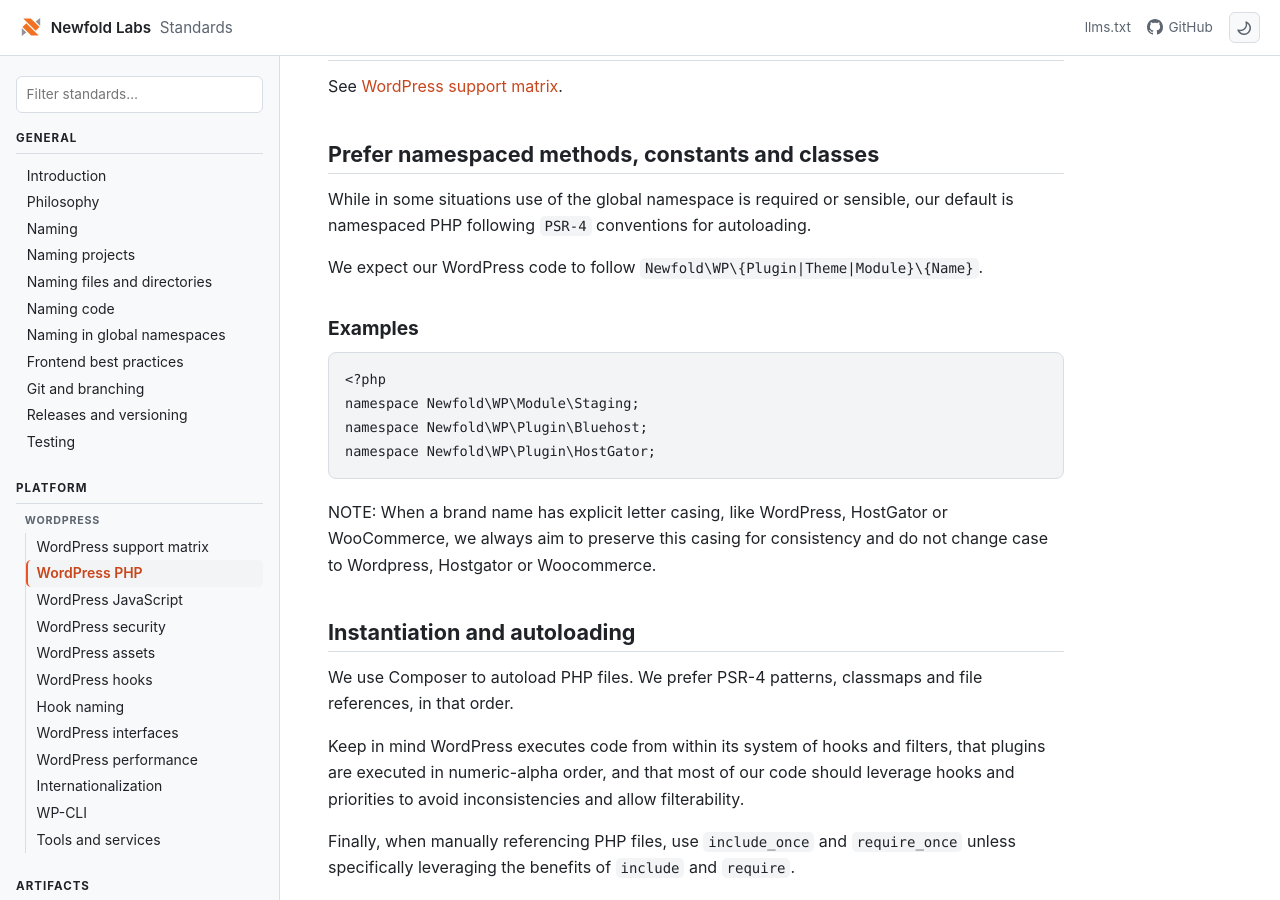
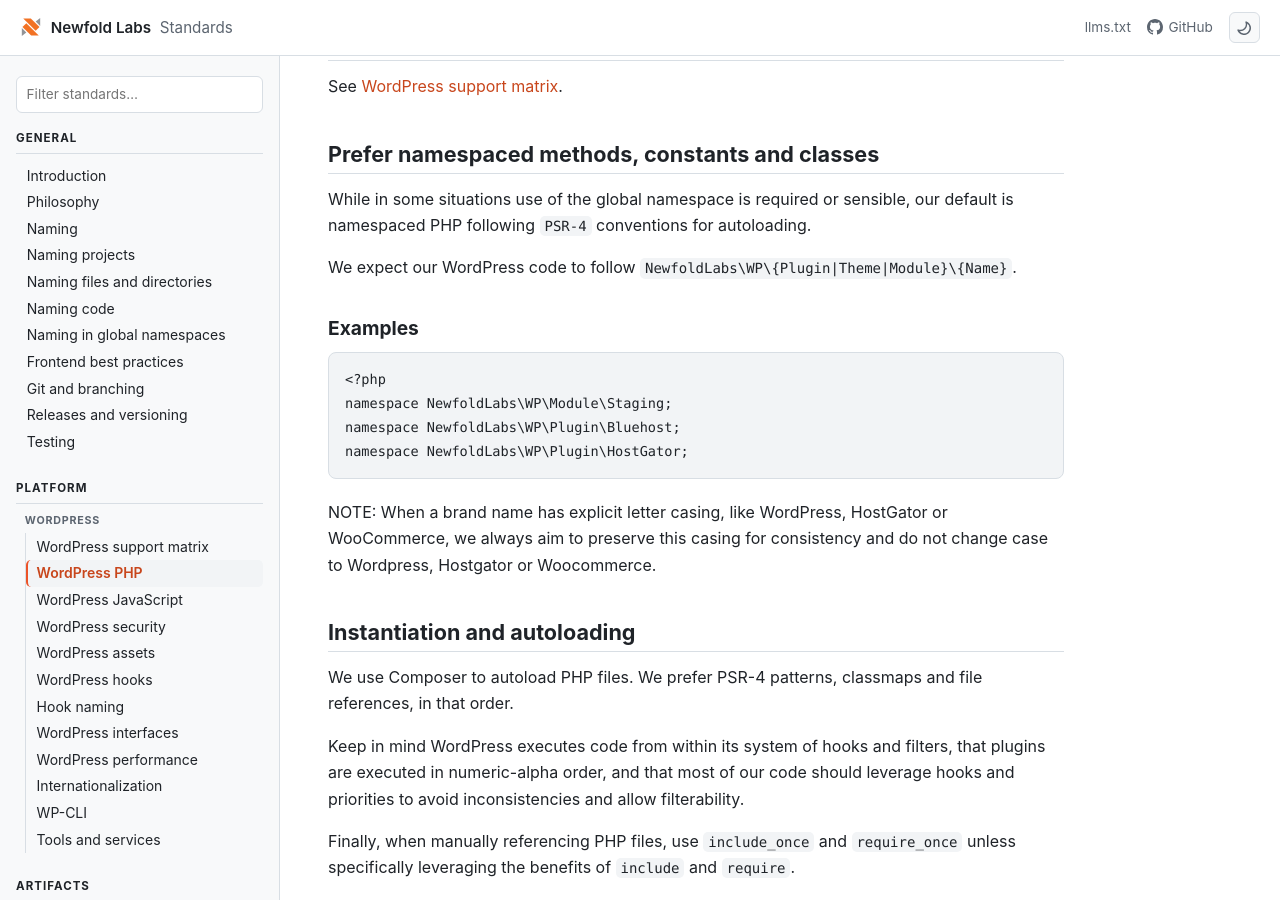
Before and after one commit to newfold-labs/standards, a Jekyll site: the page built from platform/wordpress/php.md, in a window 1280 px wide and 900 px high, scrolled down 1110 px. Built offline with Jekyll 4.4.1, drawn with Linux system fonts in a browser that asks for light colours.

Commit message:
fix(PRESS0-4793): name the vendor we ship, and soften the two rules
The namespace convention has read "Newfold\WP\..." since how-we-work, but every
plugin and module in the organisation declares "NewfoldLabs\WP\...". Nothing
checked it before, so the two never had to agree. The standard follows what we
ship.

Both rules drop to warning. Errors are for code that does not parse; a hook or
a namespace against the convention still runs, and renaming either one breaks
whatever already refers to it. The severity here now matches what the sniffs
report through the Newfold ruleset, which is what a scorecard reads.

````diff
--- a/platform/wordpress/php.md
+++ b/platform/wordpress/php.md
@@ -58,15 +58,15 @@ While in some situations use of the global namespace is required or sensible, ou
 default is namespaced PHP following `PSR-4` conventions for autoloading.
 
 We expect our WordPress code to follow
-`Newfold\WP\{Plugin|Theme|Module}\{Name}`.
+`NewfoldLabs\WP\{Plugin|Theme|Module}\{Name}`.
 
 ### Examples
 
 ```php
 <?php
-namespace Newfold\WP\Module\Staging;
-namespace Newfold\WP\Plugin\Bluehost;
-namespace Newfold\WP\Plugin\HostGator;
+namespace NewfoldLabs\WP\Module\Staging;
+namespace NewfoldLabs\WP\Plugin\Bluehost;
+namespace NewfoldLabs\WP\Plugin\HostGator;
 ```
 
 NOTE: When a brand name has explicit letter casing, like WordPress, HostGator or
--- a/rules/wp-hooks-naming-hook-name-format.yml
+++ b/rules/wp-hooks-naming-hook-name-format.yml
@@ -2,7 +2,7 @@
 id: wp-hooks-naming-hook-name-format
 standard: wp-hooks-naming
 title: Hooks are fired as newfold/[context]/[action|filter]/[name]
-severity: error
+severity: warning
 engine: phpcs
 config:
   sniff: Newfold.NamingConventions.ValidHookName
--- a/rules/wp-php-namespace-format.yml
+++ b/rules/wp-php-namespace-format.yml
@@ -1,8 +1,8 @@
 ---
 id: wp-php-namespace-format
 standard: wp-php
-title: Declared namespaces start with Newfold\WP\{Plugin|Theme|Module}\{Name}
-severity: error
+title: Declared namespaces start with NewfoldLabs\WP\{Plugin|Theme|Module}\{Name}
+severity: warning
 engine: phpcs
 config:
   sniff: Newfold.PHP.NamespaceDeclaration
````
Also changed, not shown: general/naming-files-directories.md (+1 -1 lines).
